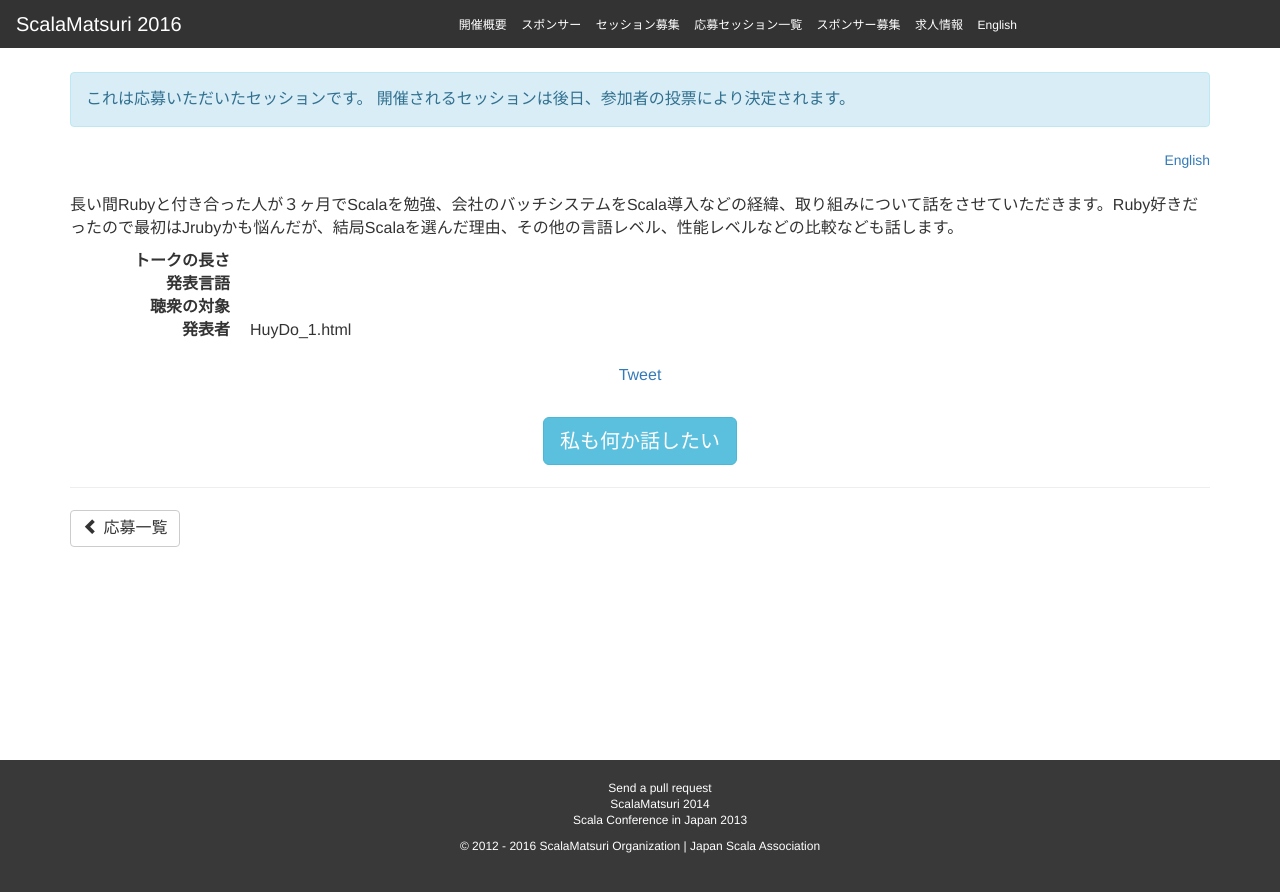
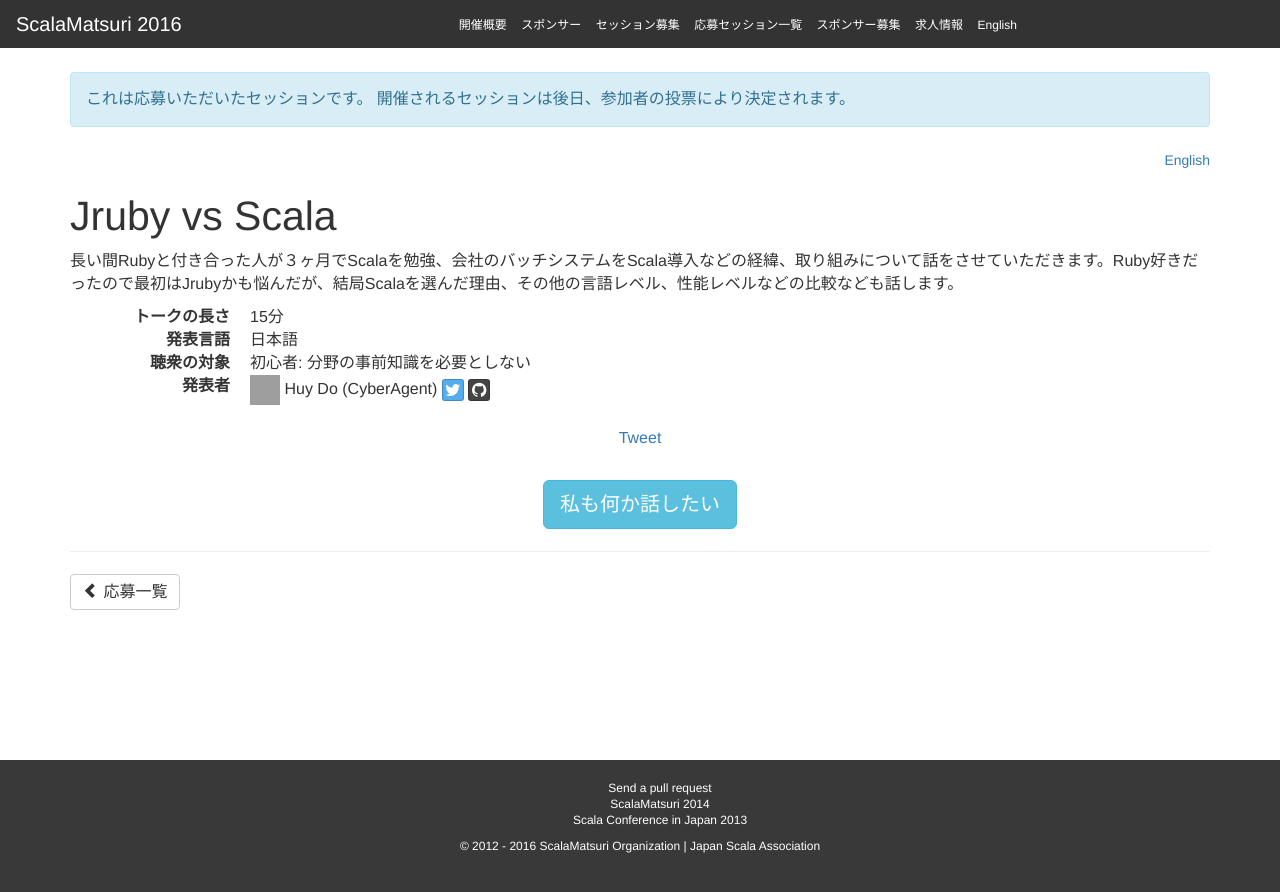
Before and after one commit to scalajp/2016.scalamatsuri.org, a Jekyll site: the page built from _candidates_ja/HuyDo_1.html, in a window 1280 px wide. Shown: the top 892 px of the page. Built offline with Jekyll 4.4.1, drawn with Linux system fonts in a browser that asks for light colours; nearby versions of some CDN libraries; comment, search, counter and statistics services are not loaded; grey boxes are pictures that could not be loaded.

Commit message:
Fix yaml front matter

```diff
--- a/_candidates_en/HuyDo_1.html
+++ b/_candidates_en/HuyDo_1.html
@@ -1,12 +1,12 @@
 ---
 name: Huy Do
-title: Jruby vs Scala
+title: "Jruby vs Scala"
 length: 15
 audience: Beginner
 language: Japanese
 twitter: dxhuy
 github: huydx
-icon: https://avatars0.githubusercontent.com/u/535718?v=3&s=460
+icon: "https://avatars0.githubusercontent.com/u/535718?v=3&s=460"
 organization: CyberAgent
 ---
 <p>I'd like to share my story as a long-time Ruby developer studying Scala and introducing it at work for our batch system in a matter of three months. Given my Ruby background, I was at first torn between Jruby and Scala. I will compare them in terms of the language and their performance, and share my reason of why I ultimately chose Scala.</p>
--- a/_candidates_ja/HuyDo_1.html
+++ b/_candidates_ja/HuyDo_1.html
@@ -1,12 +1,12 @@
 ---
 name: Huy Do
-title: Jruby vs Scala
-length: 15分
-audience: 初心者: 分野の事前知識を必要としない
-language: 日本語
+title: "Jruby vs Scala"
+length: 15
+audience: Beginner
+language: Japanese
 twitter: dxhuy
 github: huydx
-icon: https://avatars0.githubusercontent.com/u/535718?v=3&s=460
+icon: "https://avatars0.githubusercontent.com/u/535718?v=3&s=460"
 organization: CyberAgent
 ---
 <p>長い間Rubyと付き合った人が３ヶ月でScalaを勉強、会社のバッチシステムをScala導入などの経緯、取り組みについて話をさせていただきます。Ruby好きだったので最初はJrubyかも悩んだが、結局Scalaを選んだ理由、その他の言語レベル、性能レベルなどの比較なども話します。</p>
```
